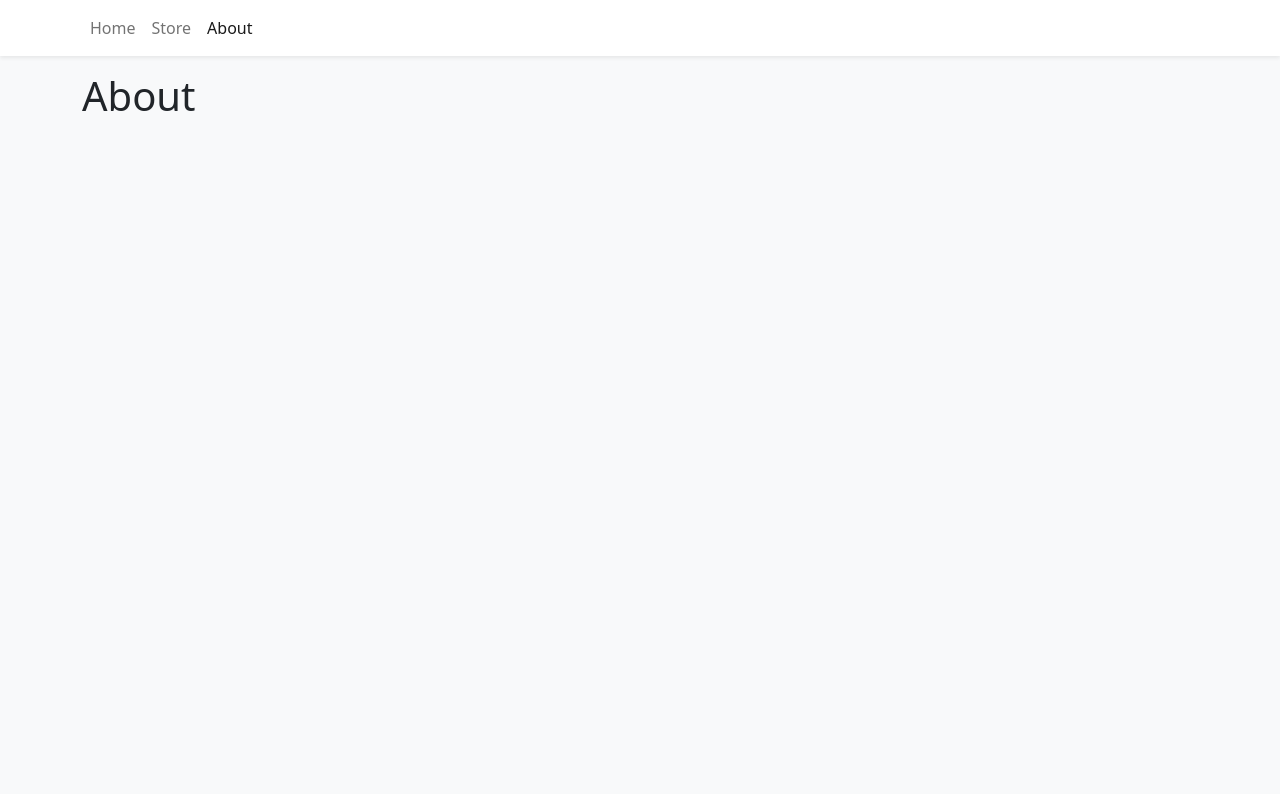
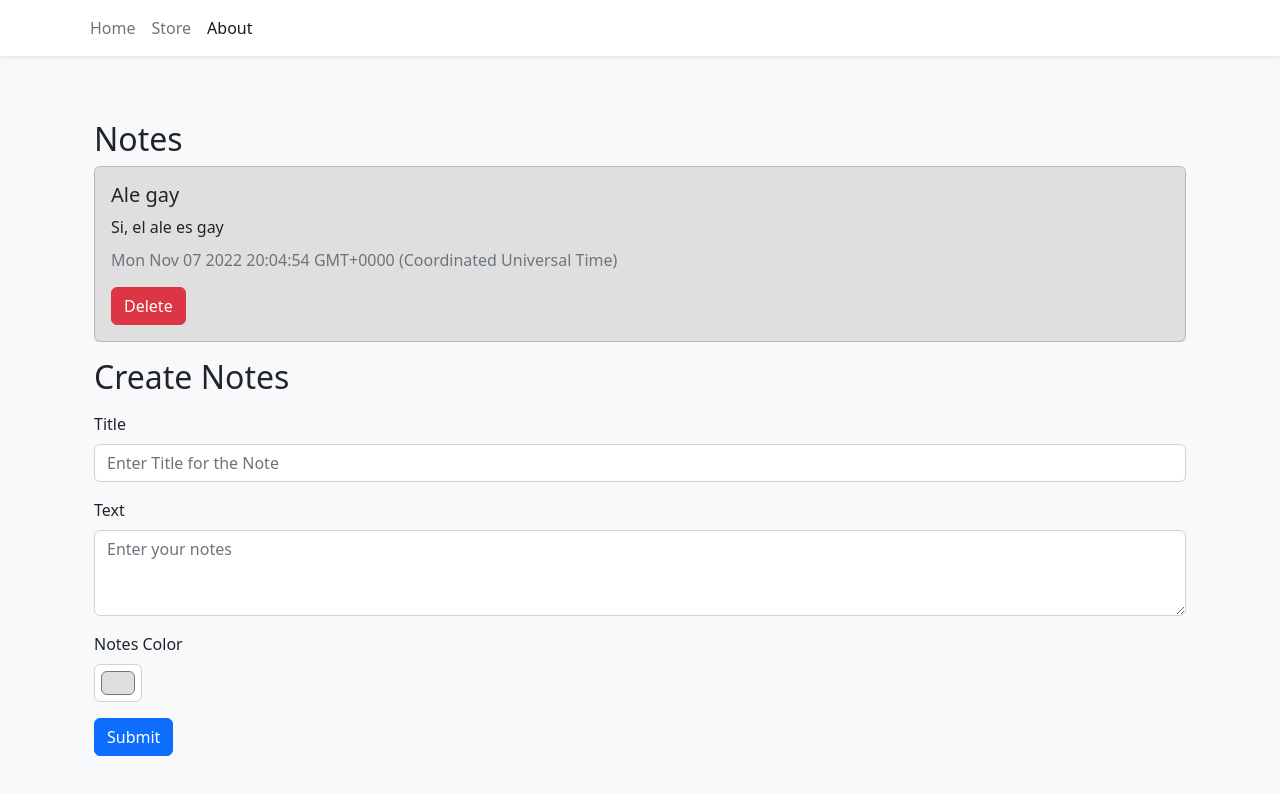
Before and after one commit to IxyzDev/UV-BD_WEB-BackendTS, a React (Vite) app in the folder frontend/: page /about in a window 1280 px wide. Shown: the top 794 px of the page. Built offline with nearby package versions, Linux system fonts and the light colour scheme.

Commit message:
frontend 2 actualizado

```diff
--- /dev/null
+++ b/frontend/src/components/Part2/CreateNotes.tsx
@@ -0,0 +1,60 @@
+import * as React from 'react';
+import Button from 'react-bootstrap/Button'
+import { Note } from '../../Models/note.model';
+import { Alert, Form } from 'react-bootstrap';
+
+interface ICreateNotesProps {
+    notes: Note[],
+    setNotes: React.Dispatch<React.SetStateAction<Note[]>>
+}
+
+const CreateNotes: React.FunctionComponent<ICreateNotesProps> = ({notes, setNotes}) => {
+    const [error, setError] = React.useState<string>("");
+    const titleRef = React.useRef<HTMLInputElement | null>(null);
+    const textRef = React.useRef<HTMLTextAreaElement | null>(null);
+    const colorRef = React.useRef<HTMLInputElement | null>(null);
+
+    const handleSubmit = (e:React.FormEvent<HTMLFormElement>): void => {
+        e.preventDefault();
+        if (titleRef.current?.value === "" || textRef.current?.value === "") {
+            return setError("All fields are mandatory");
+        }
+
+        setError("");
+        setNotes([...notes, {
+            id: (new Date()).toString(),
+            title: (titleRef.current as HTMLInputElement).value,
+            text: (textRef.current as HTMLTextAreaElement).value,
+            color: (colorRef.current as HTMLInputElement).value,
+            date: (new Date()).toString()
+        }]);
+
+        (titleRef.current as HTMLInputElement).value = "";
+        (textRef.current as HTMLTextAreaElement).value = "";
+
+    }
+
+    return (
+        <>
+            <h2>Create Notes</h2>
+            {error && <Alert variant="danger">{ error}</Alert>}
+            <Form className="mt-3 mb-3" onSubmit={(e) => handleSubmit(e) }>
+                <Form.Group className="mb-3" controlId="formBasicTitle">
+                    <Form.Label>Title</Form.Label>
+                    <Form.Control type="text" placeholder="Enter Title for the Note" ref={ titleRef }/>
+                </Form.Group>
+                <Form.Group className="mb-3" controlId="formBasicText">
+                    <Form.Label>Text</Form.Label>
+                    <Form.Control placeholder="Enter your notes" as="textarea" rows={3} ref={ textRef }/>
+                </Form.Group>
+                <Form.Group className="mb-3">
+                    <Form.Label htmlFor="colorInput">Notes Color</Form.Label>
+                    <Form.Control type="color" id="colorInput" defaultValue="#dfdfdf" title="Choose your color" ref={ colorRef }/>
+                </Form.Group>
+                <Button type="submit" variant="primary">Submit</Button>
+            </Form>
+        </>
+  );
+};
+
+export default CreateNotes;
--- /dev/null
+++ b/frontend/src/components/Part2/Notes.tsx
@@ -0,0 +1,26 @@
+import * as React from 'react';
+import { Card } from 'react-bootstrap';
+import Button from 'react-bootstrap/Button';
+import { Note } from '../../Models/note.model';
+
+interface INotesProps {
+    note: Note,
+    handleDelete: (id: string) => void
+}
+
+const Notes: React.FC<INotesProps> = ({note, handleDelete}) => {
+    return (
+        <div className="mb-3">
+            <Card style={{backgroundColor: note.color}}>
+                <Card.Body>
+                    <Card.Title>{note.title}</Card.Title>
+                    <Card.Text>{note.text}</Card.Text>
+                    <Card.Subtitle className="text-muted">{ note.date}</Card.Subtitle>
+                    <Button className="mt-3" variant="danger" onClick={ () => handleDelete(note.id)}>Delete</Button>
+                </Card.Body>
+            </Card>
+            </div>
+  );
+};
+
+export default Notes;
--- /dev/null
+++ b/frontend/src/components/Part2/NotesList.tsx
@@ -0,0 +1,27 @@
+import * as React from 'react';
+import Notes from './Notes';
+import { Note } from '../../Models/note.model';
+
+interface INotesListProps {
+    notes: Note[],
+    setNotes: React.Dispatch<React.SetStateAction<Note[]>>
+}
+
+const NotesList: React.FC<INotesListProps> = ({ notes, setNotes }) => {
+    const handleDelete = (id: string) => {
+        setNotes(notes.filter(note => note.id !== id));
+    }
+    const renderNotes = ():JSX.Element[] => {
+        return notes.map(note => {
+            return <Notes key={note.id} note={note} handleDelete={ handleDelete }/>
+        })
+    }
+    return (
+        <>
+            <h2 className="mt-3">Notes</h2>
+            <div>{ renderNotes() }</div>
+        </>
+  );
+};
+
+export default NotesList;
--- a/frontend/src/pages/About.tsx
+++ b/frontend/src/pages/About.tsx
@@ -1,3 +1,34 @@
+import React, { useState } from 'react';
+import NotesList from '../components/Part2/NotesList';
+import CreateNotes from '../components/Part2/CreateNotes';
+import { Note } from '../Models/note.model';
+import { Col, Container, Row } from 'react-bootstrap';
+
+
 export function About() {
-  return <h1>About</h1>
-}
+    const [notes, setNotes] = useState<Note[]>([{
+      id: (new Date()).toString(),
+      title: "Ale gay",
+      text: "Si, el ale es gay",
+      color: "#dfdfdf",
+      date: (new Date()).toString()
+    }]);
+
+
+    return (
+      <>
+        <Container className="mt-5">
+          <Row>
+            <Col>
+              <NotesList notes={notes} setNotes={ setNotes}/>
+            </Col>
+          </Row>
+          <Row>
+            <Col>
+              <CreateNotes notes={notes} setNotes={ setNotes}/>
+            </Col>
+          </Row>
+        </Container>
+      </>
+    );
+  }
```
Also changed, not shown: frontend/src/Models/note.model.ts (added, +7 -0 lines), frontend/src/App.tsx (line endings or trailing spaces), 2 other files (tests, documents, lock files or other folders).
